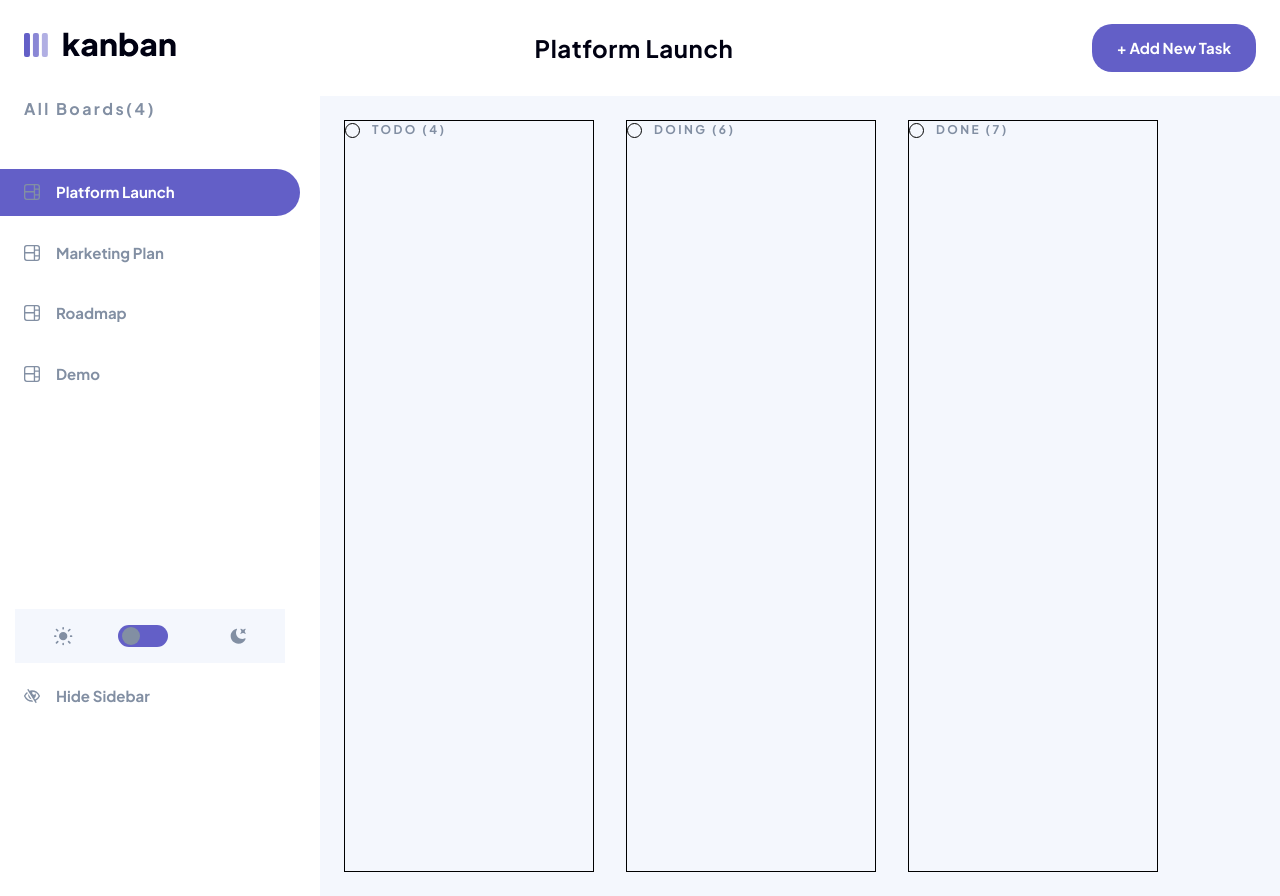
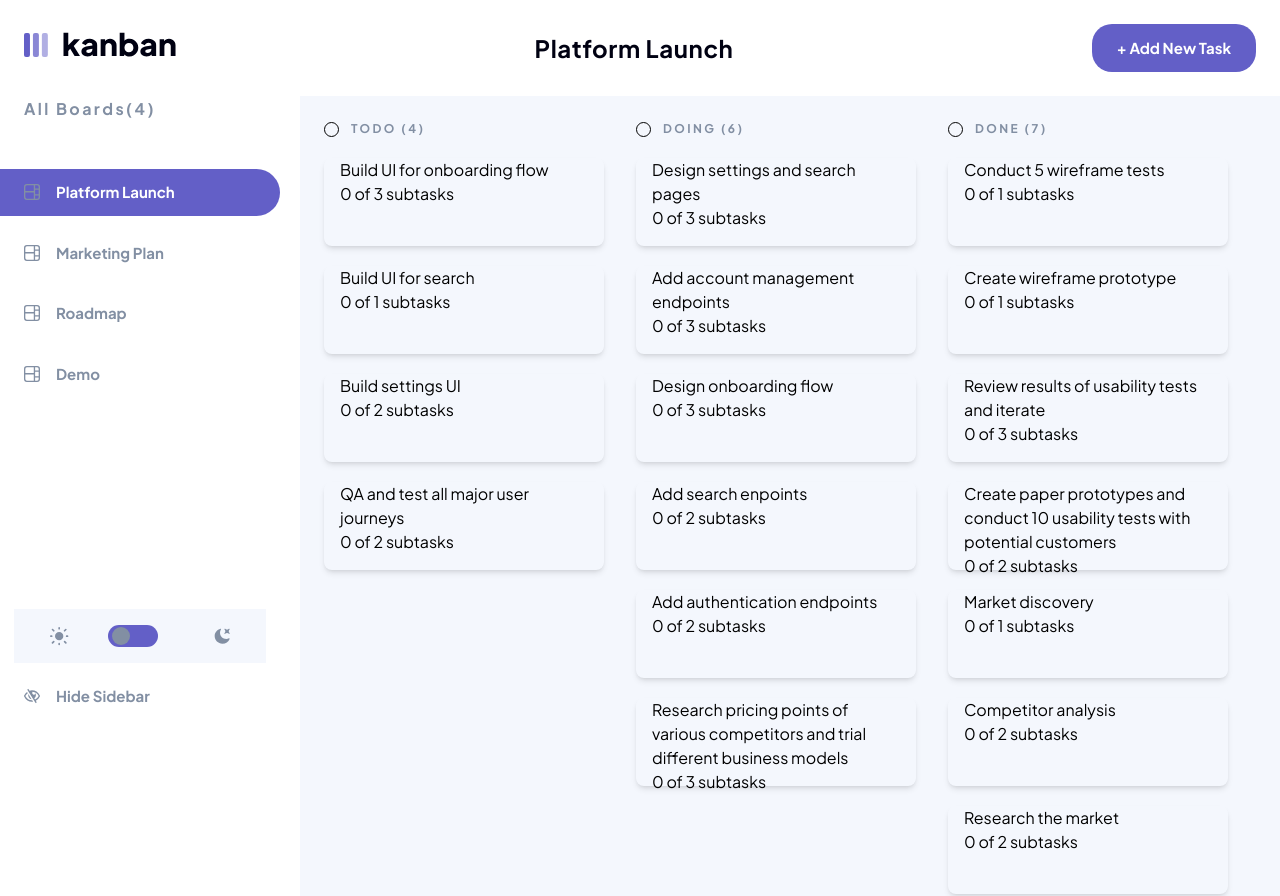
Before and after one commit to vinuman/Kanban-task-manager, a React (Vite) app: page / in a window 1280 px wide. Built offline with nearby package versions, Linux system fonts and the light colour scheme.

Commit message:
task list

```diff
--- a/src/Layout/SideBar.jsx
+++ b/src/Layout/SideBar.jsx
@@ -25,7 +25,7 @@ const SideBar = () => {
           <img className="" src={iconShowSideBar} alt="icon"></img>
         </div>
       ) : (
-        <div className="w-[300px] pt-[32px]  h-screen absolute top-0  bg-white4">
+        <div className="w-[280px]  pt-[32px]  h-screen absolute top-0  bg-white4">
           <img
             className="mx-[24px] w-[152px] h-[25px]"
             src={logoLight}
--- a/src/TaskContent.jsx
+++ b/src/TaskContent.jsx
@@ -2,27 +2,44 @@ import React, { useContext } from "react";
 import { BoardContext } from "./contexts/BoardContext";
 import { SideBarContext } from "./contexts/SidebarContext";
 import Button from "./components/Button";
+import TaskCard from "./components/TaskCard";
 
 const TaskContent = () => {
   const { board, selectedIndex } = useContext(BoardContext);
   const { sideBar } = useContext(SideBarContext);
-
+  console.log("hey>>", board[selectedIndex].columns);
+  function totalTrue(arr) {
+    let count = 0;
+    for (let i = 0; i < arr.length; i++) {
+      if (i.isCompleted === false) {
+        count++;
+      }
+    }
+    return count;
+  }
   return (
     <>
       <div
         className={` h-screen bg-[#F4F7FD] flex gap-[32px] p-[24px]   ${
-          sideBar ? "ml-[320px] " : "ml-[100px]"
+          sideBar ? "ml-[300px] " : " ml-[10px]"
         }`}
       >
         {board[selectedIndex].columns.length ? (
           board[selectedIndex].columns.map((column) => (
-            <div className="border w-[250px]">
+            <div className="">
               <div className="flex items-center gap-[12px]">
                 <div className={`w-[15px] h-[15px] rounded-full border`}></div>
                 <h2 className=" text-white1 text-[12px] tracking-[2.4px] uppercase font-bold">
                   {column.name} ({column.tasks.length})
                 </h2>
               </div>
+              {column.tasks.map((task) => (
+                <TaskCard
+                  title={task.title}
+                  total={task.subtasks.length}
+                  pending={totalTrue(task.subtasks)}
+                />
+              ))}
             </div>
           ))
         ) : (
--- /dev/null
+++ b/src/components/TaskCard.jsx
@@ -0,0 +1,16 @@
+import React from "react";
+import { useContext } from "react";
+import { BoardContext } from "../contexts/BoardContext";
+
+const TaskCard = ({ title, pending, total }) => {
+  return (
+    <>
+      <div className=" w-[280px] h-[88px] shadow-md rounded-[8px] px-[16px] mt-[20px]">
+        <h2>{title}</h2>
+        <p>{`${pending} of ${total} subtasks`}</p>
+      </div>
+    </>
+  );
+};
+
+export default TaskCard;
```
